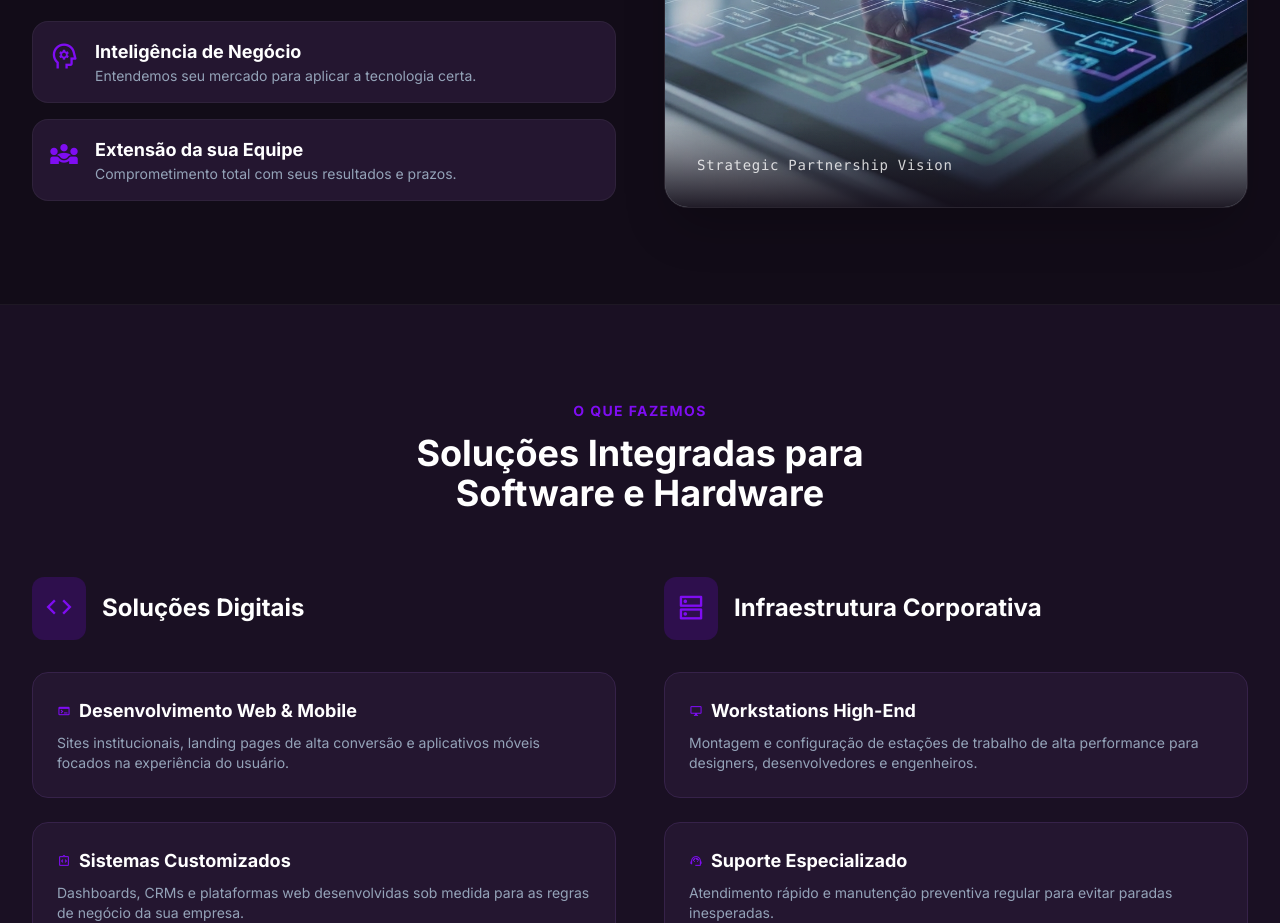
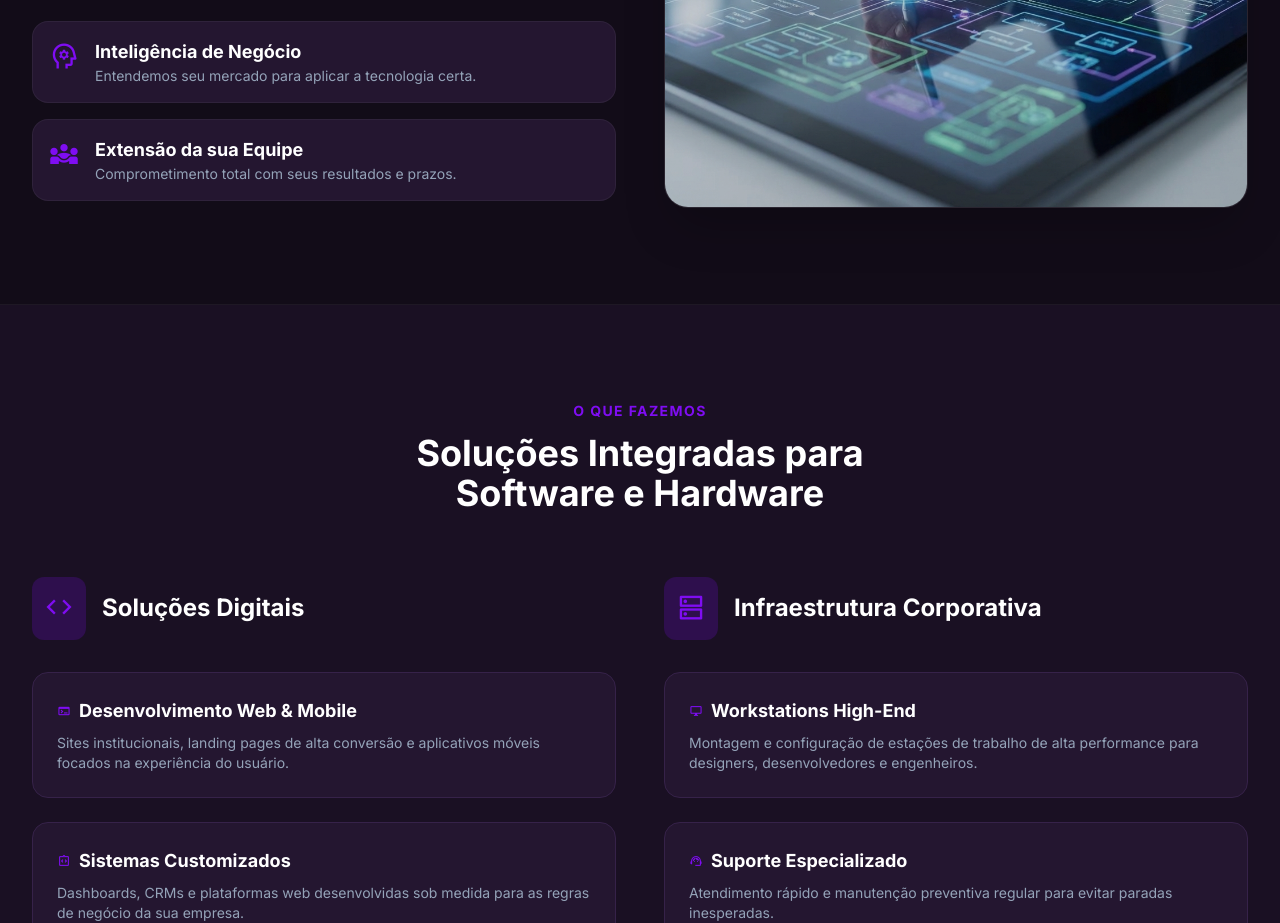
Before and after one commit to marcos4lex/rockbyte, a plain HTML site: page index.html in a window 1280 px wide. Shown: the part 2043-2966 px from the top of the page. Drawn offline with nearby package versions, Linux system fonts and the light colour scheme.

Commit message:
adicoes gerais de menu e imagens

```diff
--- a/index.html
+++ b/index.html
@@ -301,10 +301,6 @@
                     class="relative rounded-2xl overflow-hidden border border-white/10 shadow-2xl group h-[500px] flex items-center justify-center">
                     <img src="assets/images/customization.png" alt="Strategic Partnership Vision"
                         class="absolute inset-0 w-full h-full object-cover opacity-80 group-hover:opacity-100 transition-opacity duration-500">
-                    <div
-                        class="absolute bottom-0 left-0 right-0 p-8 bg-gradient-to-t from-background-dark/90 to-transparent z-10">
-                        <p class="text-white/80 text-sm font-mono tracking-wider">Strategic Partnership Vision</p>
-                    </div>
                 </div>
             </div>
         </div>
```
